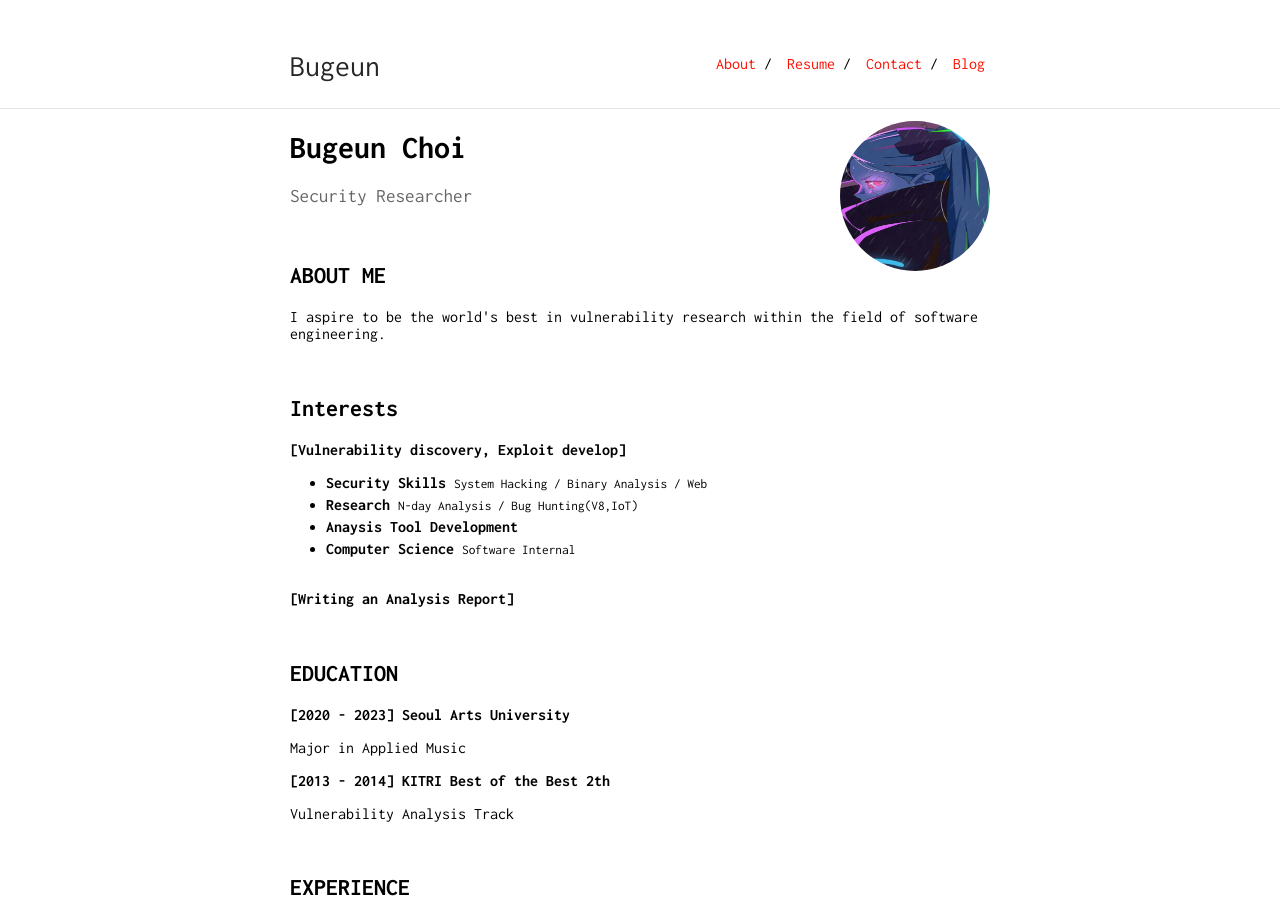
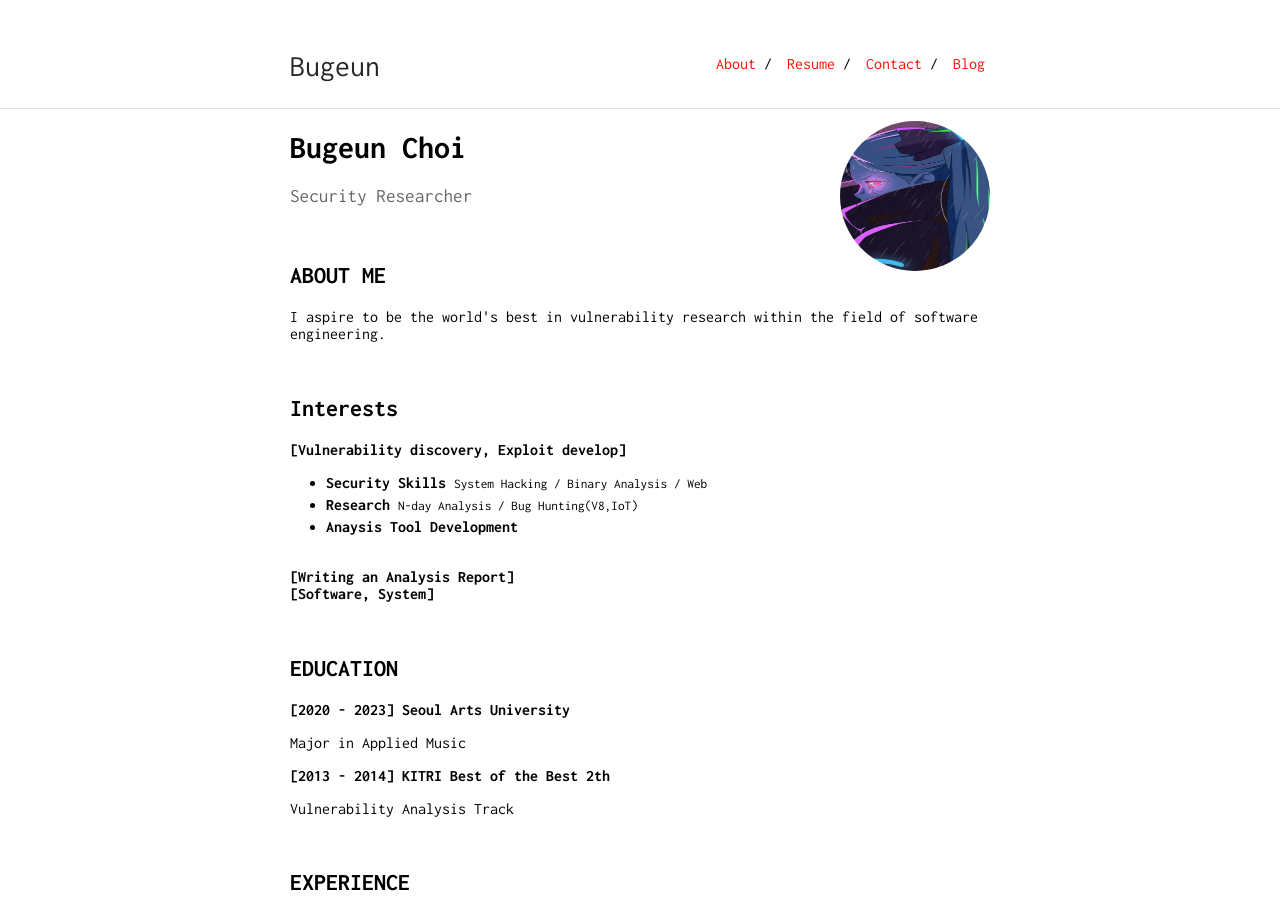
Before and after one commit to Bugeun/bugeun.github.io, a Jekyll site: the page built from index.md, in a window 1280 px wide and 900 px high. Built offline with Jekyll 4.4.1, drawn with Linux system fonts in a browser that asks for light colours.

Commit message:
Update index.md

```diff
--- a/index.md
+++ b/index.md
@@ -27,6 +27,7 @@ Security Researcher
 -->
 
 ## Interests
+
 <b>[Vulnerability discovery, Exploit develop]</b>
 <br>
 <section style="padding-left: 1em;">
@@ -42,14 +43,12 @@ Security Researcher
     <li>
     <b>Anaysis Tool Development</b>
     </li>
-    <li>
-    <b>Computer Science</b>
-    <small>Software Internal</small>
-    </li>
   </ul>
 </section>
 <br>
 <b>[Writing an Analysis Report]</b>
+<br>
+<b>[Software, System]</b>
 
 &nbsp;
 
```
